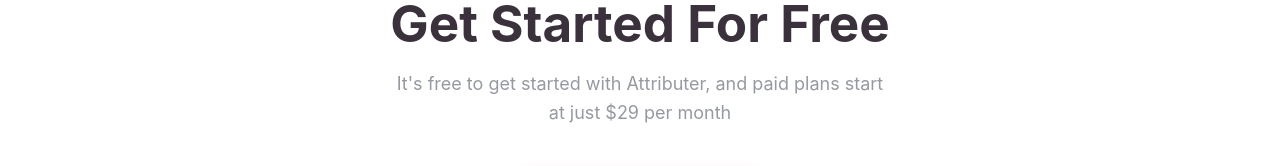
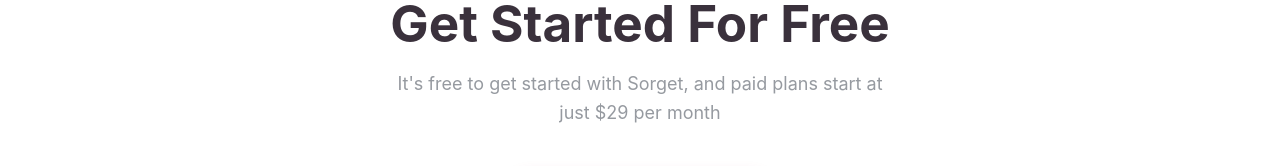
Before and after one commit to gmail1bibekdahal-max/sorget, a Next.js app: page / in a window 1280 px wide. Shown: the part 5072-5238 px from the top of the page. Built offline with nearby package versions, Linux system fonts and the light colour scheme; no server answers.

Commit message:
fix(copy): update branding copy to Sorget in GetStarted section

```diff
--- a/components/GetStarted.tsx
+++ b/components/GetStarted.tsx
@@ -10,7 +10,7 @@
     <section className={`${styles.section} ${styles.ctaSection}`}>
       <div className={styles.container}>
         <h2 className={styles.ctaTitle}>Get Started For Free</h2>
-        <p className={styles.description}>It's free to get started with Attributer, and paid plans start at just $29 per month</p>
+        <p className={styles.description}>It's free to get started with Sorget, and paid plans start at just $29 per month</p>
         <Link href={`${APP_URL}/signup`} onClick={() => track("click_start_free_trial", { location: "get_started_section" })}>
           <button className={styles.ctaButton}>Start 14 Day Free Trial</button>
         </Link>
```
